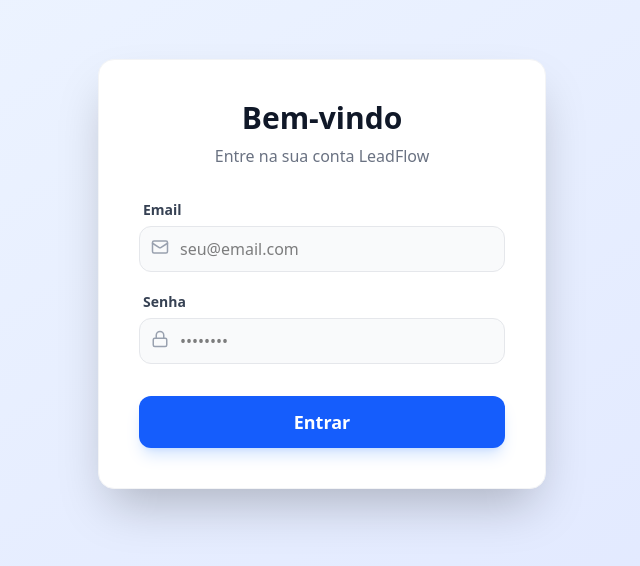
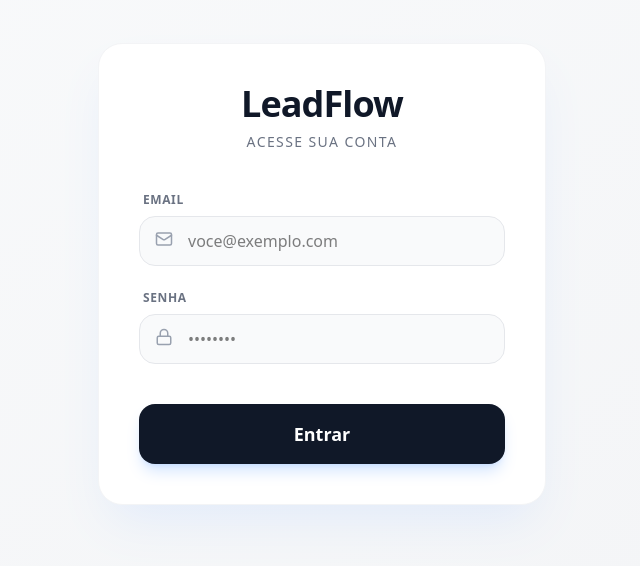
Before and after one commit to rubensrfs7/leadflow, a React (Vite) app: page / in a window 1280 px wide. Shown: the part 126-692 px from the top of the page, without its empty margins (318-958 px from the left). Built offline with nearby package versions, Linux system fonts and the light colour scheme; no server answers.

Commit message:
Tela de login que funciona

```diff
--- a/src/components/LoginPage.tsx
+++ b/src/components/LoginPage.tsx
@@ -18,47 +18,47 @@
   };
 
   return (
-    <div className="min-h-screen flex items-center justify-center bg-gradient-to-br from-blue-50 to-indigo-100 dark:from-gray-900 dark:to-gray-800 px-4">
+    <div className="min-h-screen flex items-center justify-center bg-gradient-to-br from-gray-50 to-gray-100 dark:from-gray-950 dark:to-gray-900 px-4">
       <form
         onSubmit={handleLogin}
-        className="bg-white dark:bg-gray-800 p-10 rounded-2xl shadow-2xl w-full max-w-md border border-gray-100 dark:border-gray-700"
+        className="bg-white dark:bg-gray-800 p-10 rounded-3xl shadow-2xl shadow-blue-500/10 w-full max-w-md border border-gray-100 dark:border-gray-700 transition-transform duration-300 hover:shadow-3xl"
       >
-        <div className="mb-8 text-center">
-            <h1 className="text-3xl font-extrabold text-gray-900 dark:text-white">Bem-vindo</h1>
-            <p className="text-gray-500 dark:text-gray-400 mt-2">Entre na sua conta LeadFlow</p>
+        <div className="mb-10 text-center">
+            <h1 className="text-4xl font-bold tracking-tight text-gray-900 dark:text-white">LeadFlow</h1>
+            <p className="text-gray-500 dark:text-gray-400 mt-2 text-sm font-medium uppercase tracking-widest">Acesse sua conta</p>
         </div>
 
         {error && (
-            <div className="bg-red-50 text-red-600 p-3 rounded-lg text-sm mb-6 border border-red-200">
+            <div className="bg-red-50 text-red-600 p-4 rounded-xl text-sm mb-6 border border-red-100 dark:bg-red-900/20 dark:border-red-800">
                 {error}
             </div>
         )}
 
-        <div className="space-y-5">
+        <div className="space-y-6">
             <div>
-              <label className="block text-sm font-semibold text-gray-700 dark:text-gray-300 mb-1.5 ml-1">Email</label>
+              <label className="block text-xs font-bold text-gray-500 dark:text-gray-400 mb-2 ml-1 uppercase tracking-wider">Email</label>
               <div className="relative">
-                  <Mail className="absolute left-3 top-3 text-gray-400" size={18} />
+                  <Mail className="absolute left-4 top-3.5 text-gray-400" size={18} />
                   <input
                     type="email"
                     value={email}
                     onChange={(e) => setEmail(e.target.value)}
-                    className="w-full pl-10 pr-4 py-2.5 bg-gray-50 dark:bg-gray-700 border border-gray-200 dark:border-gray-600 rounded-xl focus:ring-2 focus:ring-blue-500 focus:outline-none transition-all dark:text-white"
-                    placeholder="seu@email.com"
+                    className="w-full pl-12 pr-4 py-3 bg-gray-50 dark:bg-gray-700/50 border border-gray-200 dark:border-gray-600 rounded-2xl focus:ring-2 focus:ring-blue-500/20 focus:border-blue-500 focus:outline-none transition-all dark:text-white"
+                    placeholder="voce@exemplo.com"
                     required
                   />
               </div>
             </div>
 
             <div>
-              <label className="block text-sm font-semibold text-gray-700 dark:text-gray-300 mb-1.5 ml-1">Senha</label>
+              <label className="block text-xs font-bold text-gray-500 dark:text-gray-400 mb-2 ml-1 uppercase tracking-wider">Senha</label>
               <div className="relative">
-                  <Lock className="absolute left-3 top-3 text-gray-400" size={18} />
+                  <Lock className="absolute left-4 top-3.5 text-gray-400" size={18} />
                   <input
                     type="password"
                     value={password}
                     onChange={(e) => setPassword(e.target.value)}
-                    className="w-full pl-10 pr-4 py-2.5 bg-gray-50 dark:bg-gray-700 border border-gray-200 dark:border-gray-600 rounded-xl focus:ring-2 focus:ring-blue-500 focus:outline-none transition-all dark:text-white"
+                    className="w-full pl-12 pr-4 py-3 bg-gray-50 dark:bg-gray-700/50 border border-gray-200 dark:border-gray-600 rounded-2xl focus:ring-2 focus:ring-blue-500/20 focus:border-blue-500 focus:outline-none transition-all dark:text-white"
                     placeholder="••••••••"
                     required
                   />
@@ -68,7 +68,7 @@
 
         <button
             type="submit"
-            className="w-full mt-8 bg-blue-600 hover:bg-blue-700 text-white py-3 rounded-xl font-bold text-lg shadow-lg shadow-blue-500/20 transition-all hover:-translate-y-0.5 active:translate-y-0"
+            className="w-full mt-10 bg-gray-900 dark:bg-white hover:bg-gray-800 dark:hover:bg-gray-100 text-white dark:text-gray-900 py-4 rounded-2xl font-bold text-lg shadow-lg shadow-blue-500/20 transition-all hover:scale-[1.02] active:scale-[0.98]"
         >
           Entrar
         </button>
```
